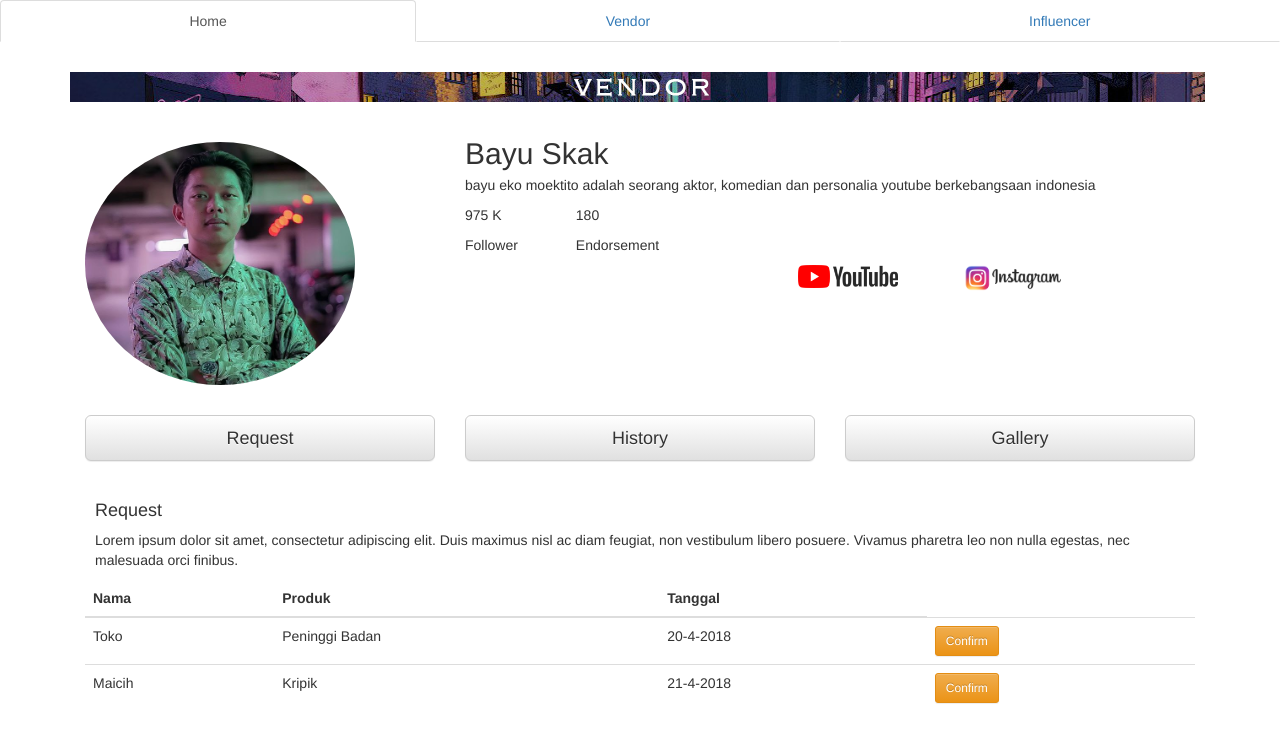
After one commit to piskadwi/ADS, a PHP site: the page made by ADS/Profil Vendor.html in a window 1280 px wide. The commit adds this page. Shown: the top 743 px of the page. Run offline with PHP 8.4, Linux system fonts and the light colour scheme.

Commit message:
Update Profil Vendor, Sign In, Upload Produk

```diff
--- /dev/null
+++ b/ADS/Profil Vendor.html
@@ -0,0 +1,102 @@
+<!DOCTYPE html>
+<html>
+
+<head>
+    <meta charset="utf-8">
+    <meta name="viewport" content="width=device-width, initial-scale=1.0">
+    <title>Vendor</title>
+    <link rel="stylesheet" href="assets/bootstrap/css/bootstrap.min.css">
+    <link rel="stylesheet" href="https://fonts.googleapis.com/css?family=Cookie">
+    <link rel="stylesheet" href="assets/css/styles.css">
+</head>
+
+<body>
+    <ul class="nav nav-tabs nav-justified">
+        <li class="active"><a href="#">Home </a></li>
+        <li><a href="#">Vendor </a></li>
+        <li><a href="#">Influencer </a></li>
+    </ul>
+    <div class="container"><img src="assets/img/vendor.jpg"></div>
+    <div class="container">
+        <div class="col-md-4 col-md-offset-0"><img class="img-circle profil" src="assets/img/29094481_2059121520794599_2018166344540749824_n.jpg"></div>
+        <div class="col-md-7">
+            <div class="row">
+                <div class="col-md-12">
+                    <h2>Bayu Skak</h2>
+                    <p>bayu eko moektito adalah seorang aktor, komedian dan personalia youtube berkebangsaan indonesia </p>
+                </div>
+            </div>
+            <div class="row">
+                <div class="col-md-2 col-md-offset-0">
+                    <p class="text-left">975 K </p>
+                    <p class="text-left">Follower </p>
+                </div>
+                <div class="col-md-3">
+                    <p class="text-left">180 </p>
+                    <p class="text-left">Endorsement </p>
+                </div>
+            </div>
+            <div class="row">
+                <div class="col-md-3 col-md-offset-6"><img src="assets/img/YouTube_logo_(2017).png" width="100"></div>
+                <div class="col-md-3"><img src="assets/img/new-instagram-text-logo.png" width="100"></div>
+            </div>
+        </div>
+    </div>
+    <div class="container">
+        <div class="col-md-4">
+            <button class="btn btn-default btn-block btn-lg" type="button">Request </button>
+        </div>
+        <div class="col-md-4">
+            <button class="btn btn-default btn-block btn-lg" type="button">History </button>
+        </div>
+        <div class="col-md-4">
+            <button class="btn btn-default btn-block btn-lg" type="button">Gallery </button>
+        </div>
+    </div>
+    <div class="container">
+        <div class="col-md-12">
+            <div class="media">
+                <div class="media-left">
+                    <a></a>
+                </div>
+                <div class="media-body">
+                    <h4>Request </h4>
+                    <p>Lorem ipsum dolor sit amet, consectetur adipiscing elit. Duis maximus nisl ac diam feugiat, non vestibulum libero posuere. Vivamus pharetra leo non nulla egestas, nec malesuada orci finibus. </p>
+                </div>
+            </div>
+            <div class="table-responsive">
+                <table class="table">
+                    <thead>
+                        <tr>
+                            <th>Nama </th>
+                            <th>Produk </th>
+                            <th>Tanggal </th>
+                        </tr>
+                    </thead>
+                    <tbody>
+                        <tr>
+                            <td>Toko </td>
+                            <td>Peninggi Badan</td>
+                            <td>20-4-2018 </td>
+                            <td>
+                                <button class="btn btn-warning btn-sm" type="button">Confirm </button>
+                            </td>
+                        </tr>
+                        <tr>
+                            <td>Maicih </td>
+                            <td>Kripik </td>
+                            <td>21-4-2018 </td>
+                            <td>
+                                <button class="btn btn-warning btn-sm" type="button">Confirm </button>
+                            </td>
+                        </tr>
+                    </tbody>
+                </table>
+            </div>
+        </div>
+    </div>
+    <script src="assets/js/jquery.min.js"></script>
+    <script src="assets/bootstrap/js/bootstrap.min.js"></script>
+</body>
+
+</html>
```
Also changed, not shown: ADS/Sign In.html (added, +32 -0 lines), ADS/Upload Produk.html (added, +57 -0 lines), ADS/assets/css/styles.css (+139 -0 lines), ADS/assets/img/avatar_2x.png (added), ADS/assets/img/vendor.jpg (added).
